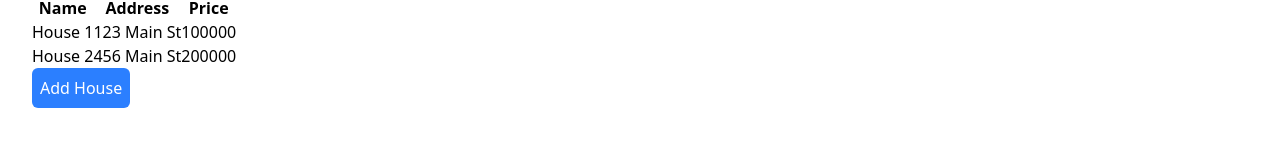
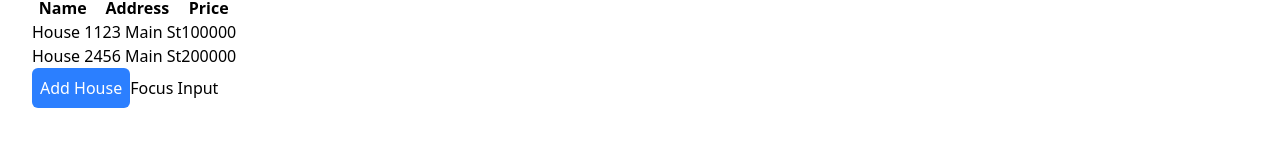
Before and after one commit to alekspanteli/my-app, a Next.js app: page / in a window 1280 px wide. Shown: the part 211-358 px from the top of the page. Built offline with nearby package versions, Linux system fonts and the light colour scheme.

Commit message:
Remove artificial delay in houses API response; add input focus functionality in HouseList component.

```diff
--- a/app/api/houses/route.ts
+++ b/app/api/houses/route.ts
@@ -7,6 +7,5 @@ const housesArray: House[] = [
 ];
 
 export async function GET() {
-  await new Promise((resolve) => setTimeout(resolve, 1000));
   return NextResponse.json(housesArray);
 }
--- a/app/components/house-list.tsx
+++ b/app/components/house-list.tsx
@@ -1,6 +1,6 @@
 "use client";
 
-import { useEffect, useState } from "react";
+import { useEffect, useRef, useState } from "react";
 import HouseRow from "./house-row";
 import AddButton from "./add-button";
 
@@ -13,7 +13,7 @@ export type House = {
 
 export default function HouseList() {
   const [houses, setHouses] = useState<House[]>([]);
-
+  const inputElement = useRef<HTMLInputElement>(null);
   useEffect(() => {
     const fetchHouses = async () => {
       const response = await fetch("/api/houses");
@@ -22,6 +22,12 @@ export default function HouseList() {
     };
     fetchHouses();
   }, []);
+
+  function focusInput() {
+    if (inputElement.current) {
+      inputElement.current.focus();
+    }
+  }
 
   function handleAddHouse() {
     setHouses([
@@ -53,6 +59,8 @@ export default function HouseList() {
         </tbody>
       </table>
       <AddButton handleAddHouse={handleAddHouse}>Add House</AddButton>
+      <button onClick={focusInput}>Focus Input</button>
+      <input type="text" ref={inputElement} onBlur={focusInput} />
     </>
   );
 }
```
